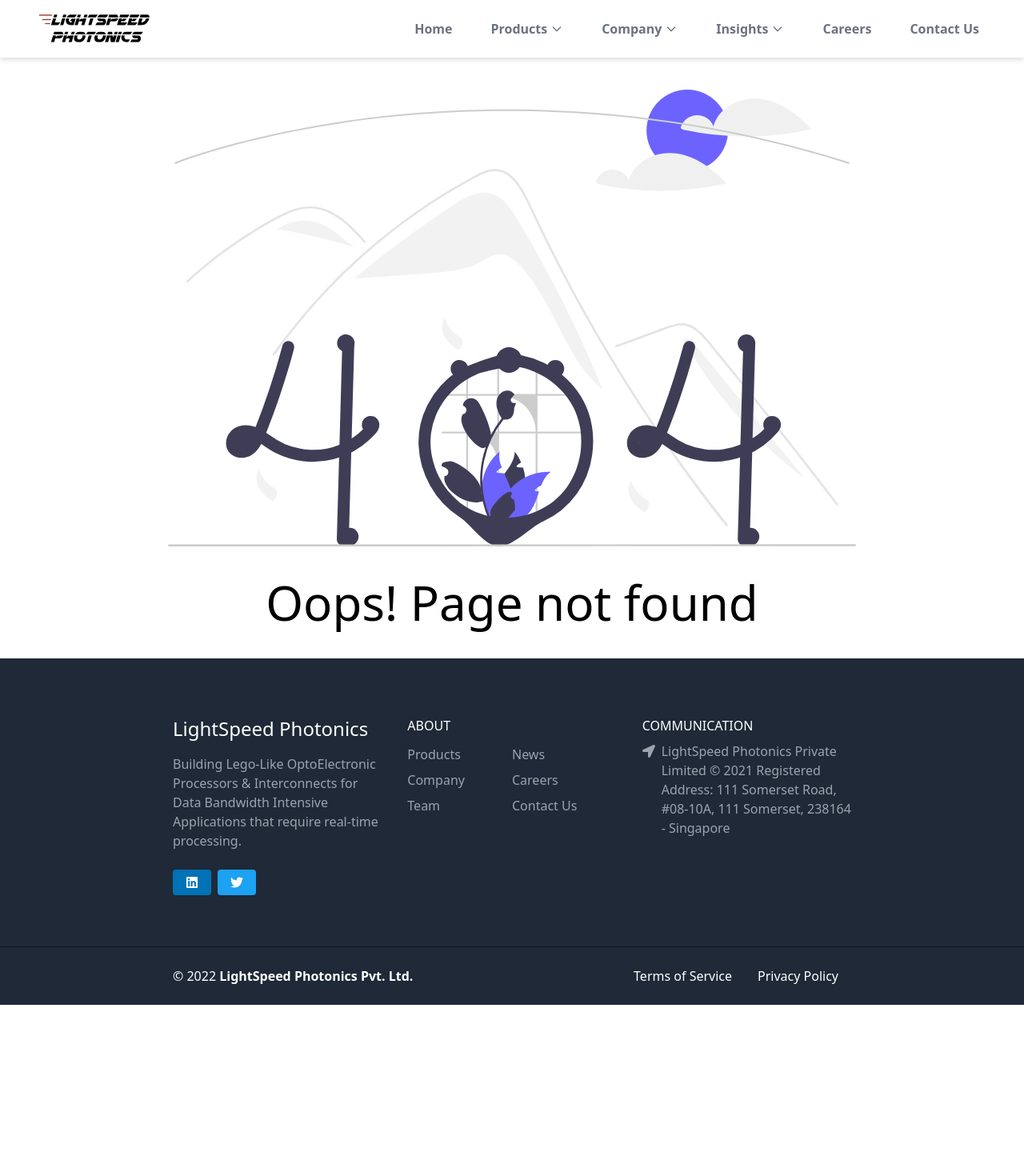
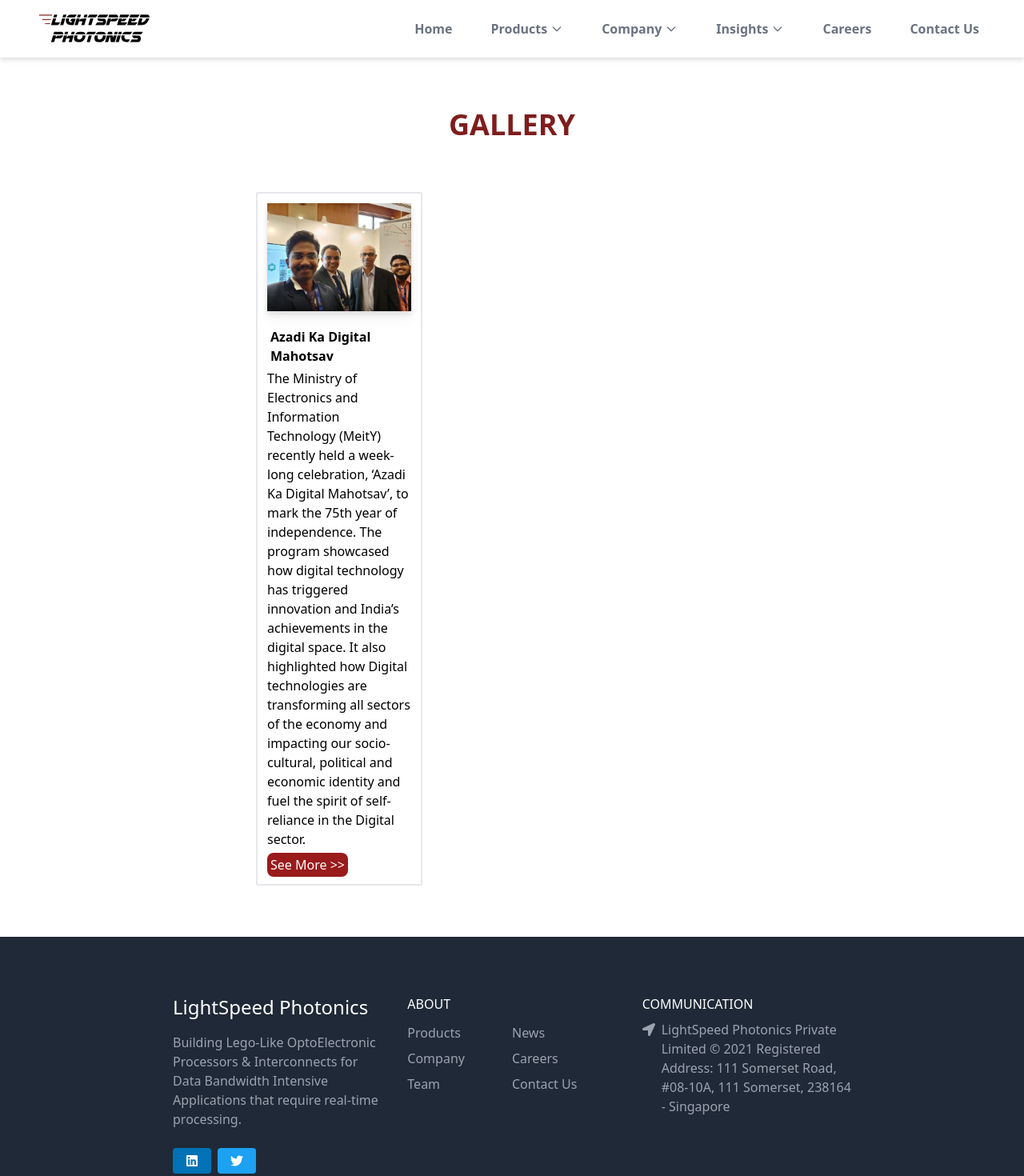
Before and after one commit to belanasaikiran/lsp-website, a React (Create React App) app in the folder app/: page /company/gallery in a window 1280 px wide. Shown: the top 1470 px of the page at 80% size. Before the commit the page ends 1256 px from the top, so only its background shows below. Built offline with nearby package versions, Linux system fonts and the light colour scheme.

Commit message:
create grid gallery template

```diff
--- a/app/src/App.js
+++ b/app/src/App.js
@@ -14,7 +14,8 @@
 import LightKonnectFiber from "./components/Products/LightKonnectFiber";
 import LightSiP from "./components/Products/LightSiP";
 import Error from "./components/404/Error404";
-import Investors from "./components/Investors/Investors"
+import Investors from "./components/Investors/Investors";
+import Gallery from "./components/Gallery/Gallery"
 
 function App() {
   const [loading, setLoading] = useState(false);
@@ -42,11 +43,13 @@
               <Route path="/company/team" element={<Team />} />
               <Route path="/company/news" element={<News />} />
               <Route path="/company/investors" element={<Investors />} />
+              <Route path="/company/gallery" element={<Gallery />} />
               <Route path="/products/lightkonnect" element={<LightKonnect />} />
               <Route path="/products/lightkonnectFiber" element={<LightKonnectFiber />} />
               <Route path="/products/lightsip" element={<LightSiP />} />
               <Route path="*" element={<Error />} />
               <Route path="/contact" element={<Contact />} />
+
 
             </Routes>
               <Footer />
--- a/app/src/components/ContactUs/Contact.jsx
+++ b/app/src/components/ContactUs/Contact.jsx
@@ -5,7 +5,6 @@
 import { ImLocation2 } from "react-icons/im";
 import { AiTwotoneLike, AiOutlineMail } from "react-icons/ai";
 import { FaLinkedin, FaTwitter } from "react-icons/fa";
-import MAP from "../../assets/images/map-image.png";
 
 function Contact() {
   const ContactInfo = [
--- /dev/null
+++ b/app/src/components/Gallery/Gallery.jsx
@@ -0,0 +1,37 @@
+import React from "react";
+import bg_1 from "../../assets/Gallery/AzadiKaAmritMahotsav/1.jpeg"
+// import Info from "./Info"
+
+function Gallery() {
+  return (
+    <div className="md:px-80 px-2 py-16 ">
+      <h1 className="text-4xl font-bold uppercase text-red-900 text-center pb-16">
+        {" "}
+        Gallery
+      </h1>
+
+      <div className="grid md:grid-cols-3 gap-2">
+        <div className="hover:scale-105 duration-300 transition-all hover:bg-gray-100 hover:drop-shadow-xl border-2 p-3 rounded-sm">
+          <img
+            src={bg_1}
+            alt="Event_image"
+            className="md:w-full md:p-0  p-5 mb-4 drop-shadow-lg block m-auto"
+          />
+          <h6 className="font-semibold p-1 ">Azadi Ka Digital Mahotsav</h6>
+          <p className="pb-2">The Ministry of Electronics and Information Technology (MeitY) recently held a week-long celebration, ‘Azadi Ka Digital Mahotsav’, to mark the 75th year of independence. The program showcased how digital technology has triggered innovation and India’s achievements in the digital space. It also highlighted how Digital technologies are transforming all sectors of the economy and impacting our socio-cultural, political and economic identity and fuel the spirit of self-reliance in the Digital sector.</p>
+
+          <a
+            href="#_"
+            target="_blank"
+            rel="noreferrer"
+            className=" bg-red-800 text-white p-1 rounded-lg hover:bg-white hover:text-red-800 hover:border-1 hover:border-red-800"
+          >
+            See More &#62;&#62;
+          </a>
+        </div>
+      </div>
+    </div>
+  );
+}
+
+export default Gallery;
--- /dev/null
+++ b/app/src/components/Gallery/Info.jsx
@@ -0,0 +1,4 @@
+
+
+
+const InfoExport  = [];
--- a/app/src/components/Home/Home.jsx
+++ b/app/src/components/Home/Home.jsx
@@ -127,7 +127,7 @@
       {/* Section - 4 -> Investors */}
       <div className="md:px-60 px-2 py-12 bg-gray-100">
         <div className="pb-16">
-          <h1 className="md:text-3xl text-2xl  text-semibold font-bold text-center md:leading-[4rem] text-red-800 ">
+          <h1 className="md:text-3xl text-2xl  text-semibold font-bold text-center md:leading-[4rem] text-red-800 uppercase ">
             Our Investors
           </h1>
 
@@ -136,6 +136,7 @@
               <a
                 href="https://www.joinef.com/"
                 target="_blank"
+              rel="noreferrer"
                 className="font-semibold    "
               >
                 <img
@@ -150,6 +151,7 @@
               <a
                 href="https://luminate.org/"
                 target="_blank"
+              rel="noreferrer"
                 className="font-semibold "
               >
                 <img
@@ -164,6 +166,7 @@
               <a
                 href="https://www.a-star.edu.sg/ime"
                 target="_blank"
+              rel="noreferrer"
                 className="font-semibold "
               >
                 <img
@@ -180,6 +183,7 @@
               <a
                 href="https://yournest.in/"
                 target="_blank"
+              rel="noreferrer"
                 className="font-semibold "
               >
                 <img
@@ -194,6 +198,7 @@
               <a
                 href="http://growxventures.com/"
                 target="_blank"
+              rel="noreferrer"
                 className="font-semibold  "
               >
                 <img
--- a/app/src/components/Investors/Investors.jsx
+++ b/app/src/components/Investors/Investors.jsx
@@ -51,7 +51,7 @@
 function Investors() {
   return (
     <div className="md:px-80 px-2 pb-16 bg-gray-100">
-    <h1 className="text-center text-5xl font-bold py-4" >Our Investors</h1>
+    <h1 className="text-center text-5xl font-bold py-4 uppercase" >Our Investors</h1>
       {InvestorsInfo.map((investor) => (
         <div className="grid md:grid-cols-3 justify-items-center md:gap-0 gap-4   py-4 hover:scale-105 hover:bg-gray-200 hover:rounded-lg   duration-300 transition-all  ">
           <div className="md:pl-16 md:col-span-1 col-span-2   ">
--- a/app/src/components/Tailwind_Tests/test1.js
+++ /dev/null
@@ -1,36 +0,0 @@
-const people = [
-  {
-    name: "Calvin Hawkins",
-    email: "calvin.hawkins@example.com",
-    image:
-      "https://images.unsplash.com/photo-1491528323818-fdd1faba62cc?ixlib=rb-1.2.1&ixid=eyJhcHBfaWQiOjEyMDd9&auto=format&fit=facearea&facepad=2&w=256&h=256&q=80",
-  },
-  {
-    name: "Kristen Ramos",
-    email: "kristen.ramos@example.com",
-    image:
-      "https://images.unsplash.com/photo-1550525811-e5869dd03032?ixlib=rb-1.2.1&ixid=eyJhcHBfaWQiOjEyMDd9&auto=format&fit=facearea&facepad=2&w=256&h=256&q=80",
-  },
-  {
-    name: "Ted Fox",
-    email: "ted.fox@example.com",
-    image:
-      "https://images.unsplash.com/photo-1500648767791-00dcc994a43e?ixlib=rb-1.2.1&ixid=eyJhcHBfaWQiOjEyMDd9&auto=format&fit=facearea&facepad=2&w=256&h=256&q=80",
-  },
-];
-
-export default function Example() {
-  return (
-    <ul className="divide-y divide-gray-200">
-      {people.map((person) => (
-        <li key={person.email} className="py-4 flex">
-          <img className="h-10 w-10 rounded-full" src={person.image} alt="" />
-          <div className="ml-3">
-            <p className="text-sm font-medium text-gray-900">{person.name}</p>
-            <p className="text-sm text-gray-500">{person.email}</p>
-          </div>
-        </li>
-      ))}
-    </ul>
-  );
-}
```
Also changed, not shown: app/src/components/404/Error404.jsx (+2 -7 lines), app/src/assets/Gallery/AzadiKaAmritMahotsav/1.jpeg (added).
